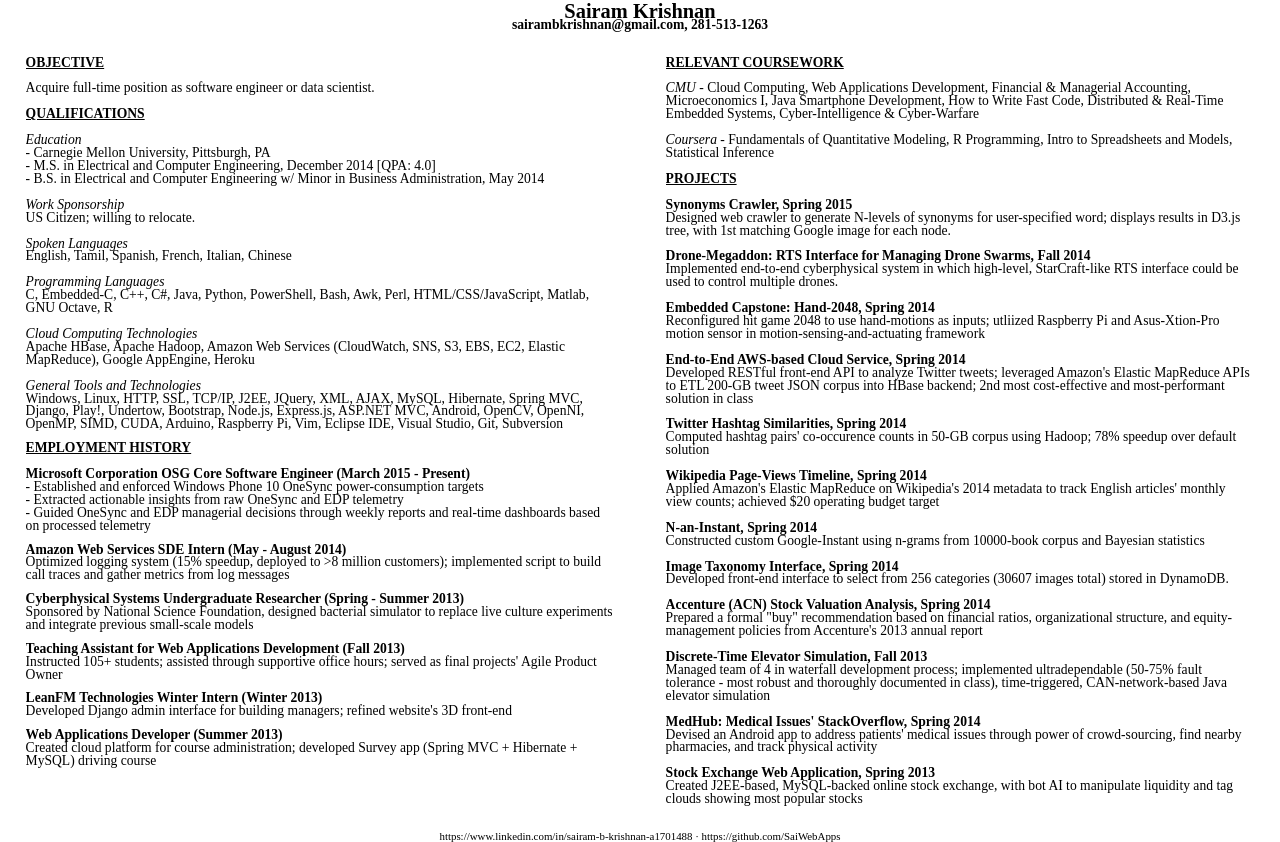
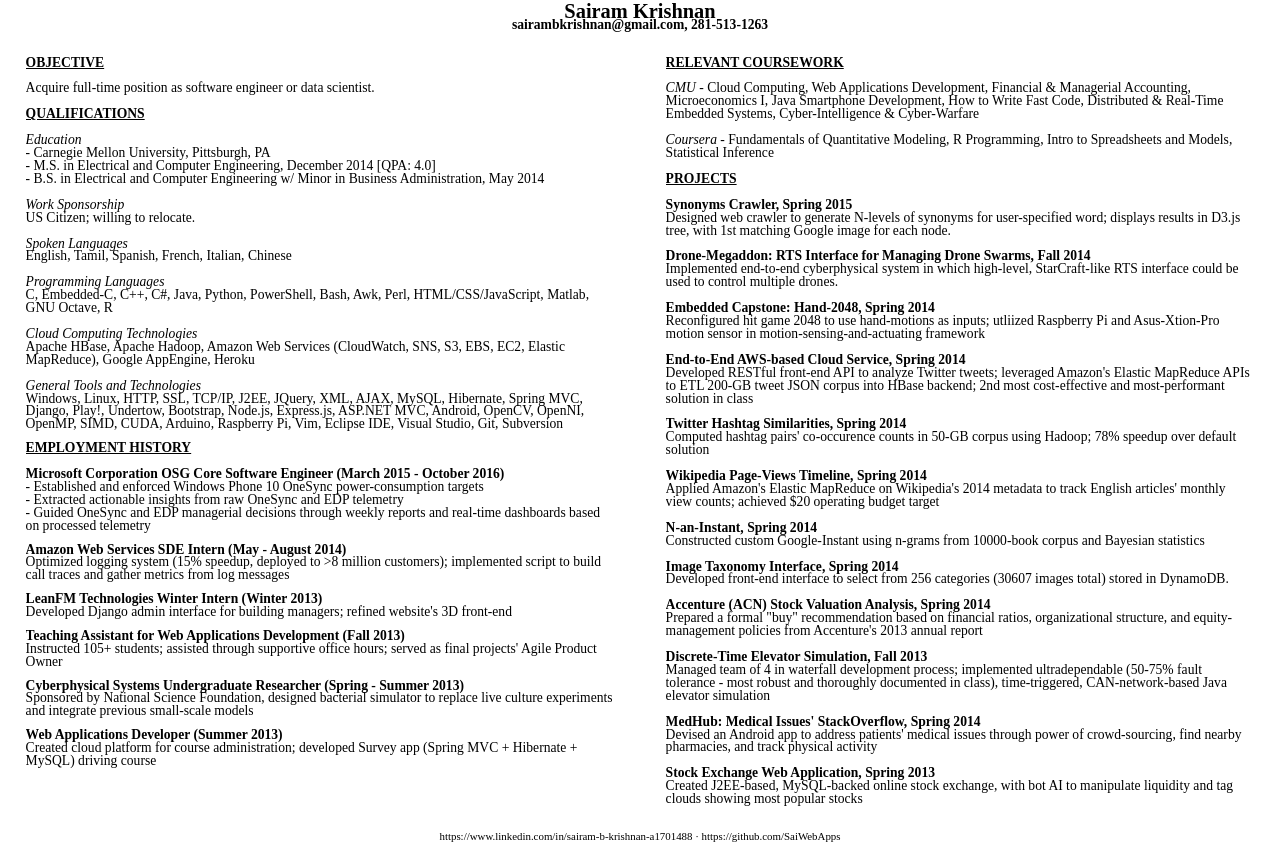
Before and after one commit to SaiWebApps/Resumes, a plain HTML site: page SairamKrishnan_Resume/Sairam_Krishnan_Resume.html in a window 1280 px wide. Drawn offline with Linux system fonts and the light colour scheme.

Commit message:
Updated Microsoft end date

```diff
--- a/SairamKrishnan_Resume/Sairam_Krishnan_Resume.html
+++ b/SairamKrishnan_Resume/Sairam_Krishnan_Resume.html
@@ -44,7 +44,7 @@
 					</p>
 					<p>
 						<strong><u>EMPLOYMENT HISTORY</u></strong><br><br>
-						<b> Microsoft Corporation OSG Core Software Engineer (March 2015 - Present) </b><br>
+						<b> Microsoft Corporation OSG Core Software Engineer (March 2015 - October 2016) </b><br>
 						- Established and enforced Windows Phone 10 OneSync power-consumption targets<br>
 						- Extracted actionable insights from raw OneSync and EDP telemetry<br>
 						- Guided OneSync and EDP managerial decisions through weekly reports and real-time dashboards based on processed telemetry<br>
@@ -54,16 +54,16 @@
 						Optimized logging system (15% speedup, deployed to >8 million customers); implemented script to build call traces and gather metrics from log messages<br>
 					</p>
 					<p>
-						<b> Cyberphysical Systems Undergraduate Researcher (Spring - Summer 2013) </b><br>
-						Sponsored by National Science Foundation, designed bacterial simulator to replace live culture experiments and integrate previous small-scale models<br>
+						<b> LeanFM Technologies Winter Intern (Winter 2013) </b><br>
+						Developed Django admin interface for building managers; refined website's 3D front-end
 					</p>
 					<p>
 						<b> Teaching Assistant for Web Applications Development (Fall 2013) </b><br>
 						Instructed 105+ students; assisted through supportive office hours; served as final projects' Agile Product Owner<br>
 					</p>
 					<p>
-						<b> LeanFM Technologies Winter Intern (Winter 2013) </b><br>
-						Developed Django admin interface for building managers; refined website's 3D front-end
+						<b> Cyberphysical Systems Undergraduate Researcher (Spring - Summer 2013) </b><br>
+						Sponsored by National Science Foundation, designed bacterial simulator to replace live culture experiments and integrate previous small-scale models<br>
 					</p>
 					<p>
 						<b> Web Applications Developer (Summer 2013) </b><br>
```
Also changed, not shown: 1 other file.
